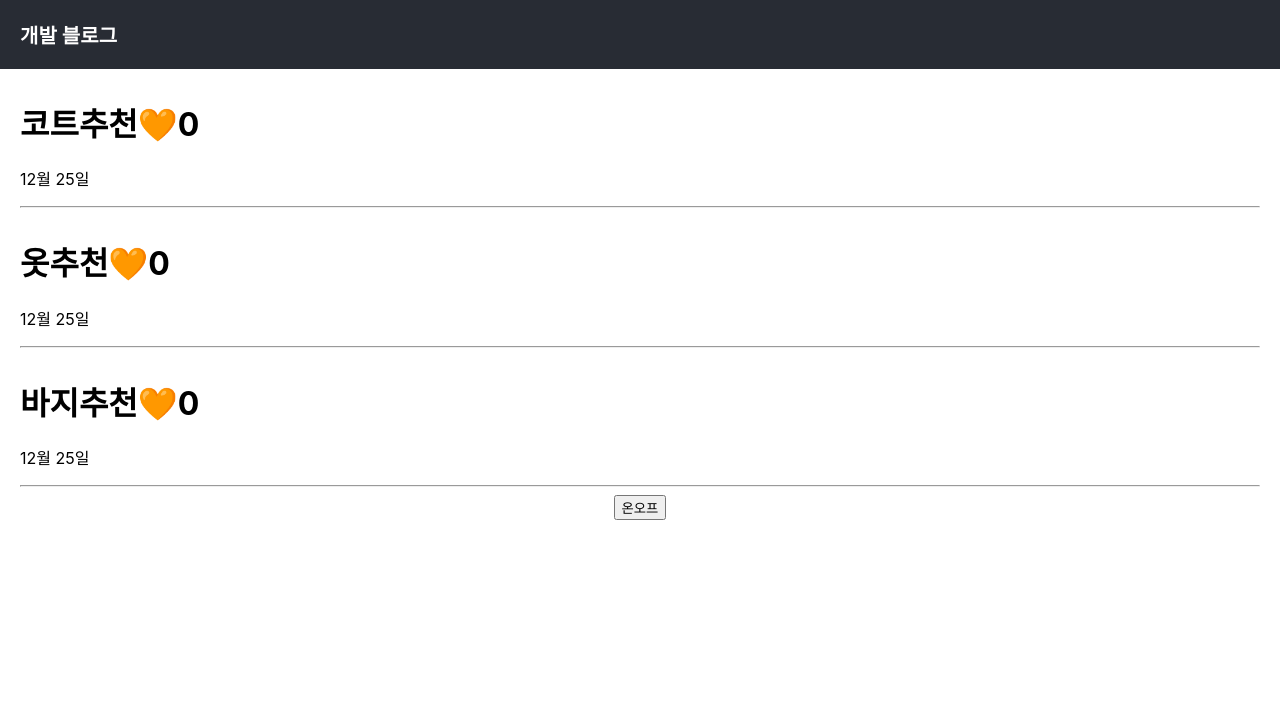
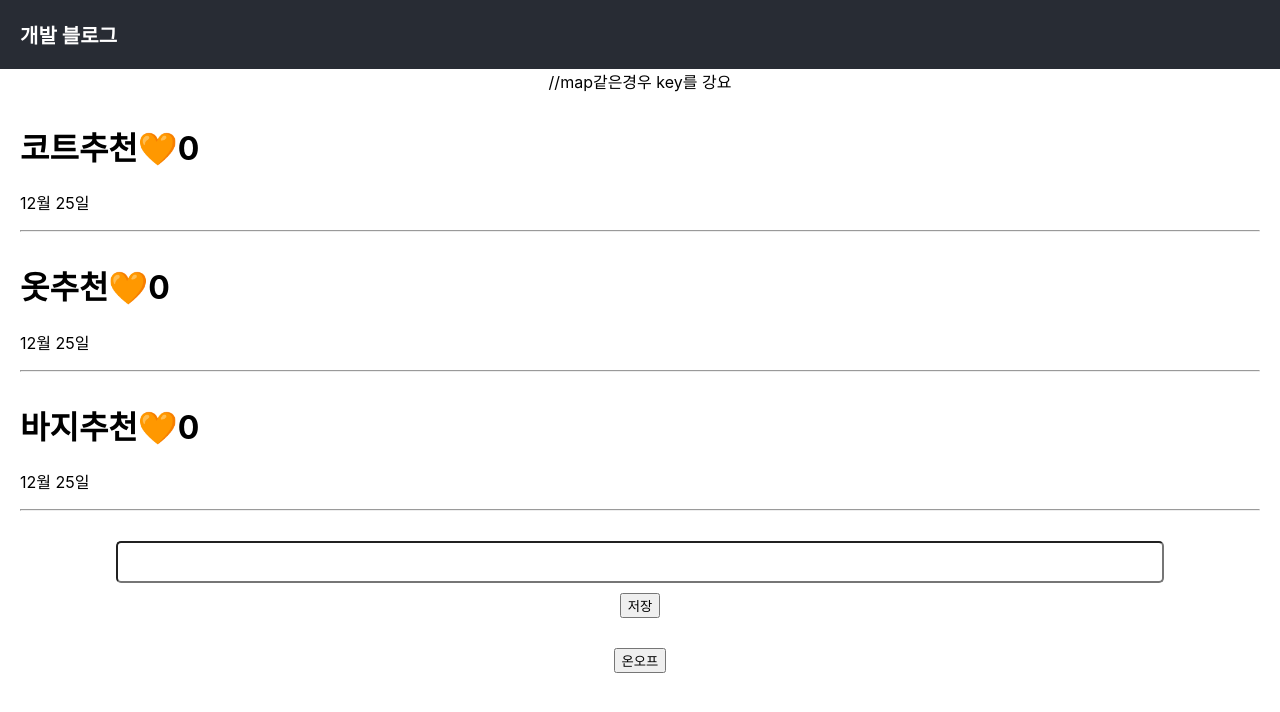
Before and after one commit to Choisiz/react-tec, a React app: page / in a window 1280 px wide. Shown: the top 712 px of the page. Built offline with nearby package versions, Linux system fonts and the light colour scheme.

Commit message:
input 저장

```diff
--- a/src/App.css
+++ b/src/App.css
@@ -45,3 +45,22 @@
   padding: 20px;
   background: #eee;
 }
+
+.publish {
+  margin-top: 30px;
+  margin-bottom: 30px;
+}
+
+.publish input {
+  padding: 10px;
+  font-size: 16px;
+  border-radius: 5px;
+  width: 80%;
+  border: 1px soild grey;
+}
+
+.publish button {
+  display: block;
+  margin: auto;
+  margin-top: 10px;
+}
--- a/src/App.js
+++ b/src/App.js
@@ -7,6 +7,7 @@
   const [good, setGood] = useState(0);
   const [target, setTarget] = useState(0);
   let [modal, setModal] = useState(false);
+  let [inputValue, setInputValue] = useState("");
   let today = "크리스마스";
 
   const titleState = () => {
@@ -20,8 +21,17 @@
   };
 
   const targetState = (i) => {
-    console.log("d", i);
     setTarget(i);
+  };
+
+  const inputState = (e) => {
+    setInputValue(e.target.value);
+  };
+
+  const inputStore = () => {
+    let arrayCopy = [...title];
+    arrayCopy.unshift(inputValue);
+    setTitle(arrayCopy);
   };
 
   return (
@@ -29,8 +39,9 @@
       <div className="black-nav">
         <div>개발 블로그</div>
       </div>
+      //map같은경우 key를 강요
       {title.map((value, i) => (
-        <div className="list">
+        <div className="list" key={i}>
           <h1 onClick={() => targetState(i)}>
             {value}
             <span onClick={goodState}>🧡{good}</span>
@@ -39,7 +50,10 @@
           <hr />
         </div>
       ))}
-
+      <div className="publish">
+        <input onChange={inputState} />
+        <button onClick={inputStore}>저장</button>
+      </div>
       <button onClick={() => setModal(!modal)}>온오프</button>
       {modal === true ? <Modal title={title} target={target} /> : null}
     </div>
--- a/src/Modal.js
+++ b/src/Modal.js
@@ -1,4 +1,4 @@
-import React, { useState } from "react";
+import React from "react";
 
 const Modal = ({ title, target }) => {
   return (
```
